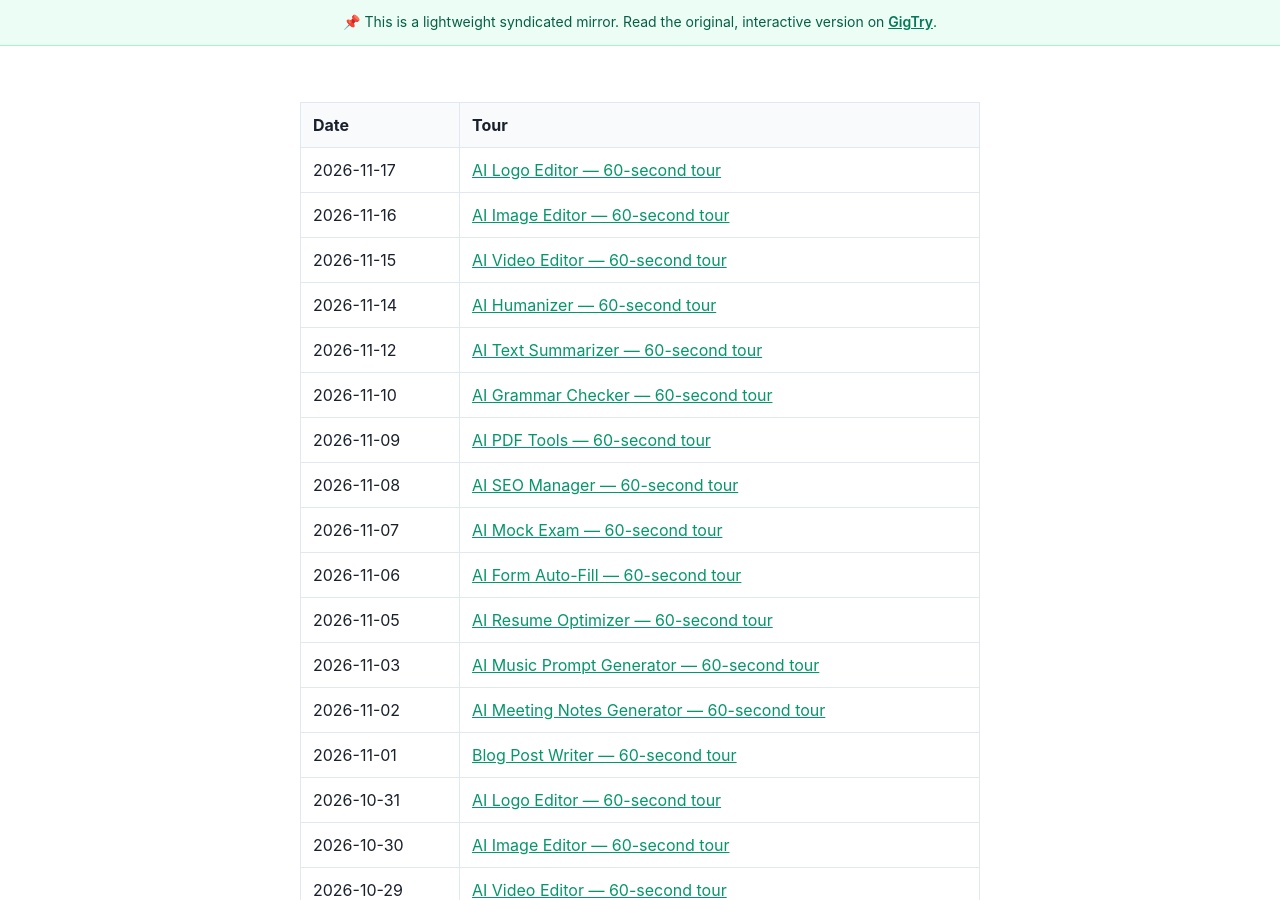
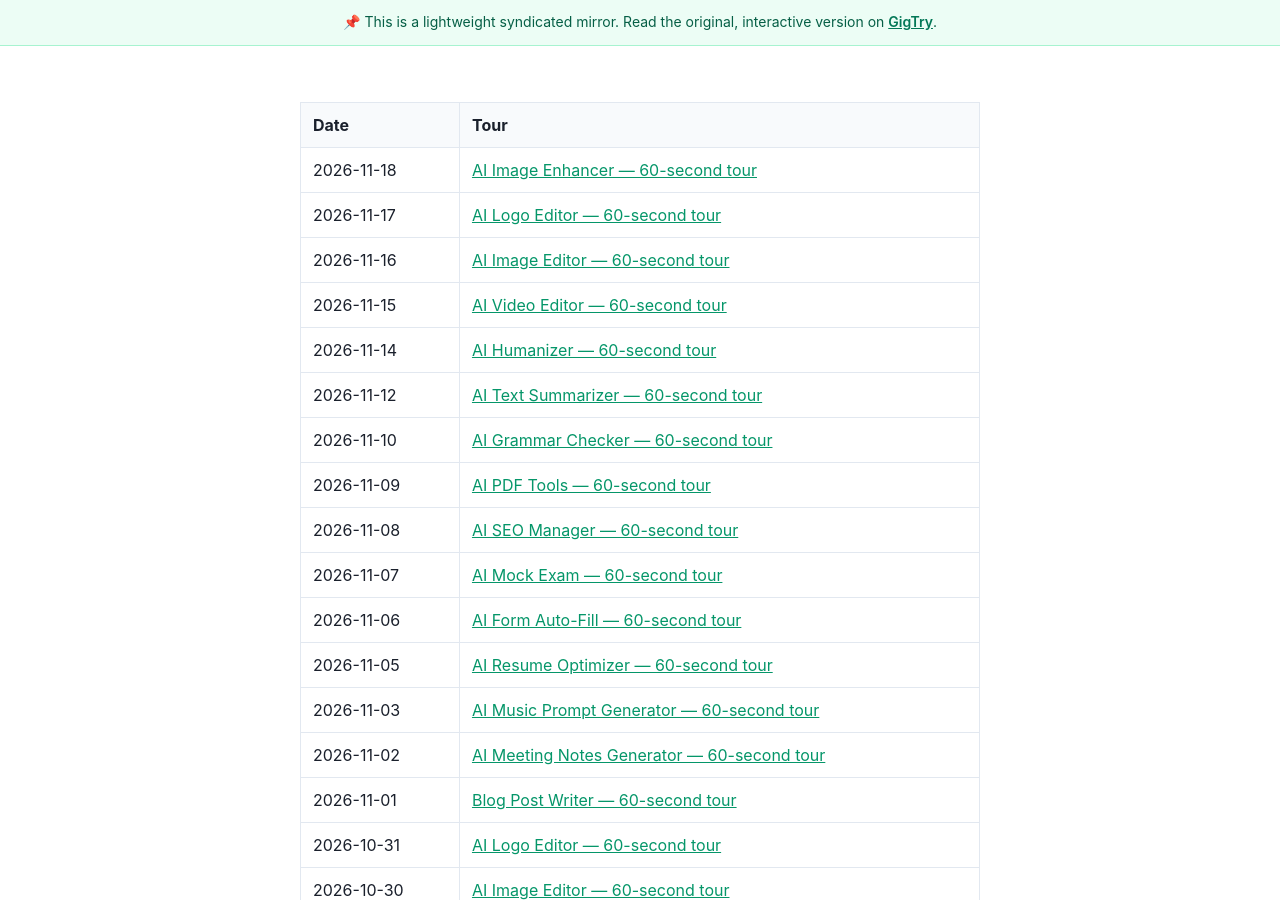
Before and after one commit to gigtryinfo-dev/gigtry-public, a Jekyll site: the page built from posts/daily/index.md, in a window 1280 px wide and 900 px high. Built offline with Jekyll 4.4.1, drawn with Linux system fonts in a browser that asks for light colours.

Commit message:
daily index: 2026-11-18

```diff
--- a/posts/daily/index.md
+++ b/posts/daily/index.md
@@ -7,6 +7,7 @@ mirror: gigtry-public
 
 | Date | Tour |
 |------|------|
+| 2026-11-18 | [AI Image Enhancer — 60-second tour](https://gigtryinfo-dev.github.io/gigtry-public/posts/daily/2026-11-18-ai-image-enhancer.html) |
 | 2026-11-17 | [AI Logo Editor — 60-second tour](https://gigtryinfo-dev.github.io/gigtry-public/posts/daily/2026-11-17-ai-logo-editor.html) |
 | 2026-11-16 | [AI Image Editor — 60-second tour](https://gigtryinfo-dev.github.io/gigtry-public/posts/daily/2026-11-16-ai-image-editor.html) |
 | 2026-11-15 | [AI Video Editor — 60-second tour](https://gigtryinfo-dev.github.io/gigtry-public/posts/daily/2026-11-15-ai-video-editor.html) |
```
